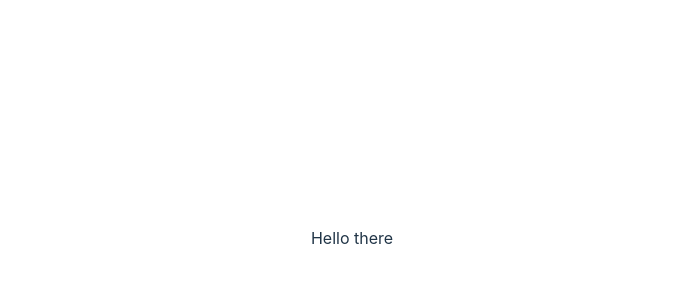
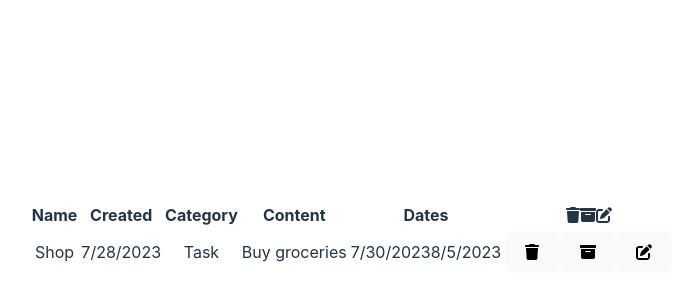
Before and after one commit to dlvdl/home-task-2, a React (Vite) app: page / in a window 1280 px wide. Shown: the part 162-462 px from the top of the page, without its empty margins (288-971 px from the left). Built offline with nearby package versions, Linux system fonts and the light colour scheme.

Commit message:
UI connected with redux

```diff
--- a/package.json
+++ b/package.json
@@ -10,6 +10,10 @@
     "preview": "vite preview"
   },
   "dependencies": {
+    "@fortawesome/fontawesome-svg-core": "^6.4.0",
+    "@fortawesome/free-regular-svg-icons": "^6.4.0",
+    "@fortawesome/free-solid-svg-icons": "^6.4.0",
+    "@fortawesome/react-fontawesome": "^0.2.0",
     "@reduxjs/toolkit": "^1.9.5",
     "react": "^18.2.0",
     "react-dom": "^18.2.0",
--- a/src/App.tsx
+++ b/src/App.tsx
@@ -1,9 +1,28 @@
+import { useState } from "react"
+import { library } from "@fortawesome/fontawesome-svg-core"
+import { useAppDispatch, useAppSelector } from "./app/hooks"
 import "./App.css"
+import { Table } from "./components"
+import {
+  faTrash,
+  faBoxArchive,
+  faPenToSquare,
+} from "@fortawesome/free-solid-svg-icons"
+
+library.add(faTrash, faBoxArchive, faPenToSquare)
 
 function App() {
+  const todos = useAppSelector((state) => state.todo.items)
+
   return (
     <>
-      <p>Hello there</p>
+      {
+        <Table
+          heading={["Name", "Created", "Category", "Content", "Dates"]}
+          body={todos}
+          type="Active"
+        ></Table>
+      }
     </>
   )
 }
--- /dev/null
+++ b/src/app/hooks.ts
@@ -0,0 +1,5 @@
+import { TypedUseSelectorHook, useDispatch, useSelector } from "react-redux"
+import { RootState, AppDispatch } from "./store"
+
+export const useAppDispatch = () => useDispatch<AppDispatch>()
+export const useAppSelector: TypedUseSelectorHook<RootState> = useSelector
--- a/src/app/store.ts
+++ b/src/app/store.ts
@@ -1,8 +1,12 @@
 import { configureStore } from "@reduxjs/toolkit"
 import todoReducer from "../features/todo/todoSlice"
 
-export default configureStore({
+export const store = configureStore({
   reducer: {
     todo: todoReducer,
   },
 })
+
+export type RootState = ReturnType<typeof store.getState>
+// Inferred type: {posts: PostsState, comments: CommentsState, users: UsersState}
+export type AppDispatch = typeof store.dispatch
--- /dev/null
+++ b/src/components/Table.tsx
@@ -0,0 +1,62 @@
+import { FC, ReactElement } from "react"
+import { FontAwesomeIcon } from "@fortawesome/react-fontawesome"
+import { Todo } from "../features/todo/todoSlice"
+
+interface Props {
+  heading: Array<string>
+  body: Array<Todo>
+  type: "Active" | "Summary" | "Archive"
+}
+
+const Table: FC<Props> = ({ heading, body, type }): ReactElement => {
+  return (
+    <div>
+      <table>
+        <thead>
+          <tr>
+            {heading.map((item, i) => {
+              return <th key={i}>{item}</th>
+            })}
+
+            {type === "Active" || type === "Archive" ? (
+              <th>
+                <FontAwesomeIcon icon={"trash"} />
+                <FontAwesomeIcon icon={"box-archive"} />
+                <FontAwesomeIcon icon={"pen-to-square"} />
+              </th>
+            ) : (
+              ""
+            )}
+          </tr>
+        </thead>
+        <tbody>
+          {body.map((item) => {
+            const { name, category, content, created, dates, id } = item
+            return (
+              <tr key={id}>
+                <td>{name}</td>
+                <td>{created}</td>
+                <td>{category}</td>
+                <td>{content}</td>
+                <td>{dates}</td>
+                <td>
+                  <button>
+                    <FontAwesomeIcon icon={"trash"} />
+                  </button>
+                  <button>
+                    <FontAwesomeIcon icon={"box-archive"} />
+                  </button>
+                  <button>
+                    <FontAwesomeIcon icon={"pen-to-square"} />
+                  </button>
+                </td>
+              </tr>
+            )
+          })}
+        </tbody>
+      </table>
+    </div>
+  )
+}
+
+export default Table
--- /dev/null
+++ b/src/components/index.ts
@@ -0,0 +1,3 @@
+import Table from "./Table"
+
+export { Table }
--- a/src/features/todo/todoSlice.ts
+++ b/src/features/todo/todoSlice.ts
@@ -1,12 +1,12 @@
-import { createSlice } from "@reduxjs/toolkit"
+import { PayloadAction, createSlice } from "@reduxjs/toolkit"
 
-interface Todo {
+export interface Todo {
   id: number
   name: string
   content: string
-  created: Date
+  created: string
   category: "Task" | "Idea" | "Quote" | "Random Thought"
-  dates: string
+  dates: Array<string>
   archived: boolean
 }
 
@@ -21,8 +21,25 @@ interface TodoState {
   summary: Array<Summary>
 }
 
+interface EditedData {
+  id: number
+  name: string
+  category: "Task" | "Idea" | "Quote" | "Random Thought"
+  content: string
+}
+
 const initialState: TodoState = {
-  items: [],
+  items: [
+    {
+      id: 254,
+      name: "Shop",
+      content: "Buy groceries",
+      created: "7/28/2023",
+      category: "Task",
+      dates: ["7/30/2023", "8/5/2023"],
+      archived: false,
+    },
+  ],
   summary: [],
 }
 
@@ -30,15 +47,15 @@ export const todoSlice = createSlice({
   name: "todo",
   initialState,
   reducers: {
-    addTodo: (state, action) => {
+    addTodo: (state, action: PayloadAction<Todo>) => {
       state.items = [...state.items, action.payload]
     },
 
-    deleteTodo: (state, action) => {
+    deleteTodo: (state, action: PayloadAction<number>) => {
       state.items = state.items.filter((item) => item.id !== action.payload)
     },
 
-    editTodo: (state, action) => {
+    editTodo: (state, action: PayloadAction<EditedData>) => {
       state.items = state.items.map((item) => {
         if (item.id === action.payload.id) {
           const { name, category, content } = action.payload
@@ -48,7 +65,7 @@ export const todoSlice = createSlice({
       })
     },
 
-    changeState: (state, action) => {
+    changeState: (state, action: PayloadAction<number>) => {
       state.items = state.items.map((item) => {
         if (item.id === action.payload) item.archived = !item.archived
         return item
--- a/src/main.tsx
+++ b/src/main.tsx
@@ -2,7 +2,7 @@ import React from "react"
 import ReactDOM from "react-dom/client"
 import App from "./App.tsx"
 import "./index.css"
-import store from "./app/store.ts"
+import { store } from "./app/store.ts"
 import { Provider } from "react-redux"
 
 ReactDOM.createRoot(document.getElementById("root")!).render(
```
Also changed, not shown: 1 other file (tests, documents, lock files or other folders).
